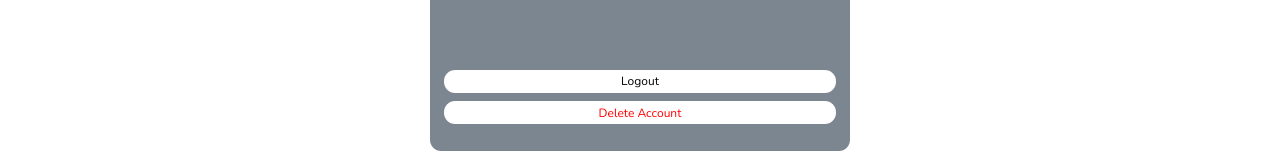
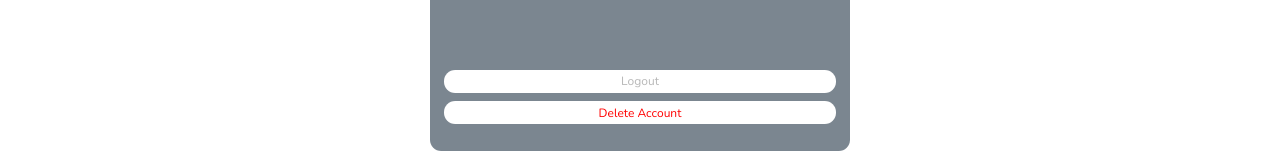
Before and after one commit to jotis00/tr-frontend, a React (Create React App) app: page /account in a window 1280 px wide. Shown: the part 373-533 px from the top of the page. Built offline with nearby package versions, Linux system fonts and the light colour scheme.

Commit message:
account fixes

```diff
--- a/src/components/Account.js
+++ b/src/components/Account.js
@@ -1,8 +1,15 @@
+
+import { useRef, useState, useEffect} from "react"
 import { useNavigate } from 'react-router-dom';
 import axios from '../api/axios';
 
 const Account = () => {
     const navigate = useNavigate();
+    const [logStatus, setLogStatus] = useState(false);
+
+    if(sessionStorage.getItem("accessToken")) {
+      setLogStatus(true);
+    }
 
     const handleLogout = () => {
         sessionStorage.clear();
@@ -24,8 +31,8 @@ const Account = () => {
         <h1 id="accountH1">Account</h1>
         <p>Delete functionality is currently unavailable.</p>
 
-        <button id="logoutB" onClick={handleLogout}>Logout</button>
-        <button id="deleteAccount" onClick={handleDelete}>Delete Account</button>
+        <button disabled={!logStatus ? true: false} id="logoutB" onClick={handleLogout}>Logout</button>
+        <button disabled={!logStatus ? true: false} id="deleteAccount" onClick={handleDelete}>Delete Account</button>
     </section>
   )
 }
--- a/src/components/Login.js
+++ b/src/components/Login.js
@@ -58,6 +58,7 @@ const Login = () => {
                 setErrMsg(err.data);
             }
         }
+        setErrMsg("error");
     }
 
     const bypassLogIn = () => {
```
